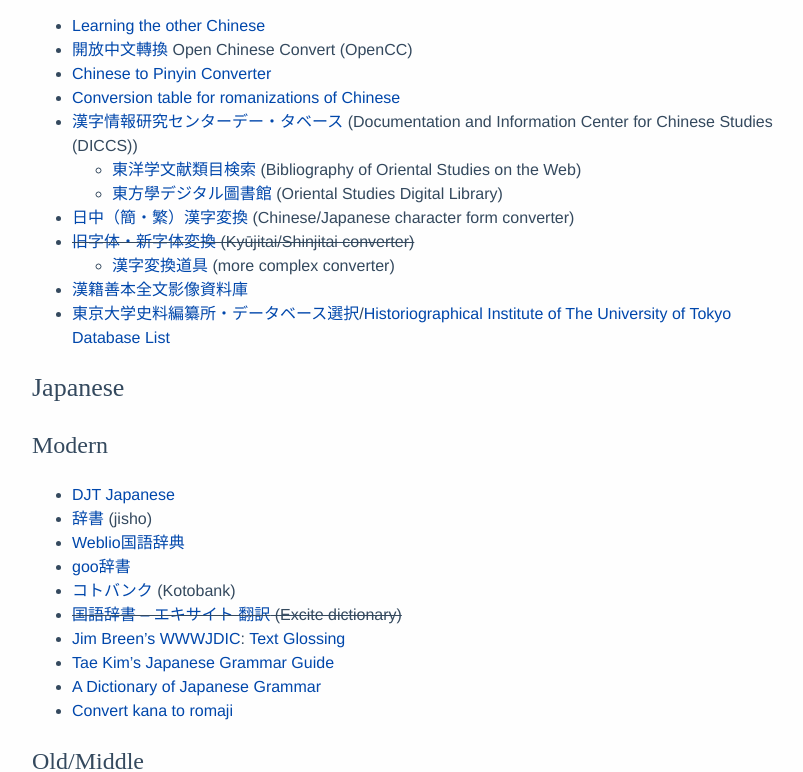
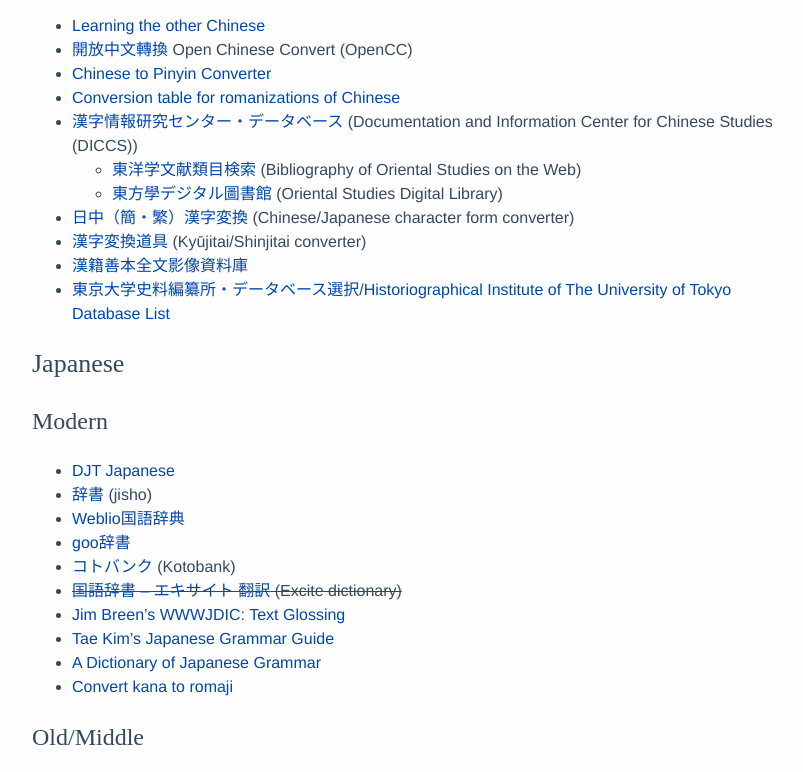
Before and after one commit to pcdi/pcdi.github.io, a plain HTML site: page index.html in a window 1280 px wide. Shown: the part 1452-2224 px from the top of the page, without its empty margins (228-1031 px from the left). Drawn offline with nearby package versions, Linux system fonts and the light colour scheme; a script that the page names is missing; a web font is replaced by a local one.

Commit message:
rebuilding site Di 26 Jan 2021 17:32:46 CET

```diff
--- a/index.html
+++ b/index.html
@@ -51,7 +51,7 @@
 <meta itemprop="description" content="學而不思則罔，思而不學則殆。《論語・為政・15》 Chinese Both 國學大師 or 國學迷 漢典 (ZDIC) 台灣教育部詞典 (Taiwan Ministry of Education dictionaries) Modern MDBG Online Chinese Collocation Assistant (北京师范大学中文搭配助手) B">
 <meta itemprop="datePublished" content="2016-09-27T19:08:53+02:00" />
 <meta itemprop="dateModified" content="2021-01-23T00:00:00+00:00" />
-<meta itemprop="wordCount" content="1110">
+<meta itemprop="wordCount" content="1107">
 
 
 
@@ -217,18 +217,14 @@
 <li><a href="https://opencc.byvoid.com/"><span lang="zh-TW">開放中文轉換</span></a> Open Chinese Convert (OpenCC)</li>
 <li><a href="https://www.branah.com/chinese-to-pinyin">Chinese to Pinyin Converter</a></li>
 <li><a href="https://www.uni-muenster.de/Sinologie/bibliothek/recherche/umschrifttabelle.html">Conversion table for romanizations of Chinese</a></li>
-<li><a href="http://kanji.zinbun.kyoto-u.ac.jp/db/"><span lang="ja">漢字情報研究センターデー・タベース</span></a> (Documentation and Information Center for Chinese Studies (DICCS))
+<li><a href="http://kanji.zinbun.kyoto-u.ac.jp/db/"><span lang="ja">漢字情報研究センター・データベース</span></a> (Documentation and Information Center for Chinese Studies (DICCS))
 <ul>
 <li><a href="http://ruimoku.zinbun.kyoto-u.ac.jp/"><span lang="ja">東洋学文献類目検索</span></a> (Bibliography of Oriental Studies on the Web)</li>
 <li><a href="http://kanji.zinbun.kyoto-u.ac.jp/db-machine/toho/html/top.html"><span lang="ja">東方學デジタル圖書館</span></a> (Oriental Studies Digital Library)</li>
 </ul>
 </li>
 <li><a href="https://www.jcinfo.net/ja/tools/kanji"><span lang="ja">日中（簡・繁）漢字変換</span></a> (Chinese/Japanese character form converter)</li>
-<li><del><a href="http://www.geocities.jp/qjitai/"><span lang="ja">旧字体・新字体変換</span></a> (Kyūjitai/Shinjitai converter)</del>
-<ul>
-<li><a href="http://jgrammar.life.coocan.jp/ja/tools/tradkan0.htm"><span lang="ja">漢字変換道具</span></a> (more complex converter)</li>
-</ul>
-</li>
+<li><a href="http://jgrammar.life.coocan.jp/ja/tools/tradkan0.htm"><span lang="ja">漢字変換道具</span></a> (Kyūjitai/Shinjitai converter)</li>
 <li><a href="http://shanben.ioc.u-tokyo.ac.jp/"><span lang="ja">漢籍善本全文影像資料庫</span></a></li>
 <li><a href="http://wwwap.hi.u-tokyo.ac.jp/ships/shipscontroller"><span lang="ja">東京大学史料編纂所・データベース選択</span></a>/<a href="http://wwwap.hi.u-tokyo.ac.jp/ships/shipscontroller-e">Historiographical Institute of The University of Tokyo Database List</a></li>
 </ul>
@@ -325,7 +321,8 @@
 <li>Colin Gillespie and Robin Lovelace: <a href="https://csgillespie.github.io/efficientR/"><em>Efficient R Programming</em></a></li>
 <li>Julia Silge and David Robinson: <a href="https://www.tidytextmining.com/"><em>Text Mining with R: A Tidy Approach</em></a></li>
 <li>Kieran J. Healy: <a href="https://socviz.co/"><em>Data Visualization: A Practical Introduction</em></a></li>
-<li>Robin Lovelace, Jakub Nowosad, and Jannes Münchow <a href="https://geocompr.robinlovelace.net/"><em>Geocomputation with R</em></a></li>
+<li>Robin Lovelace, Jakub Nowosad, and Jannes Münchow: <a href="https://geocompr.robinlovelace.net/"><em>Geocomputation with R</em></a></li>
+<li>Edzer Pebesma and Roger Bivand: <a href="https://keen-swartz-3146c4.netlify.app/"><em>Spatial Data Science</em></a></li>
 </ul>
 <h2 id="packages">Packages</h2>
 <ul>
```
